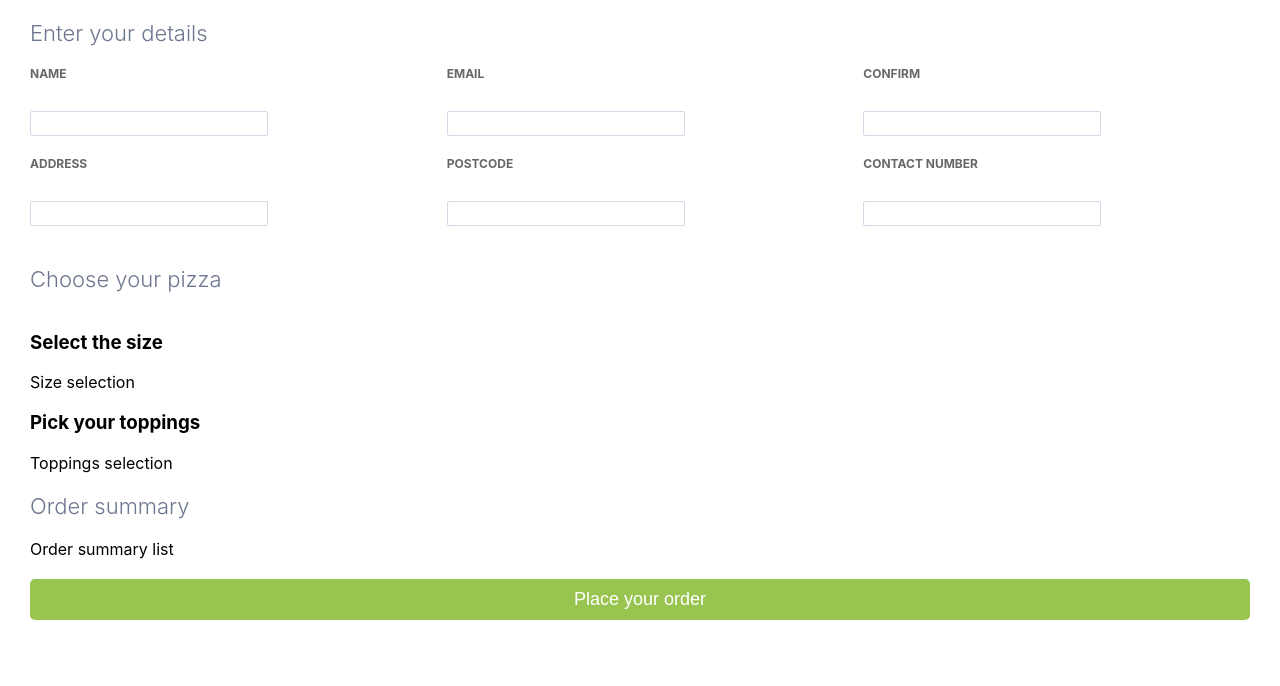
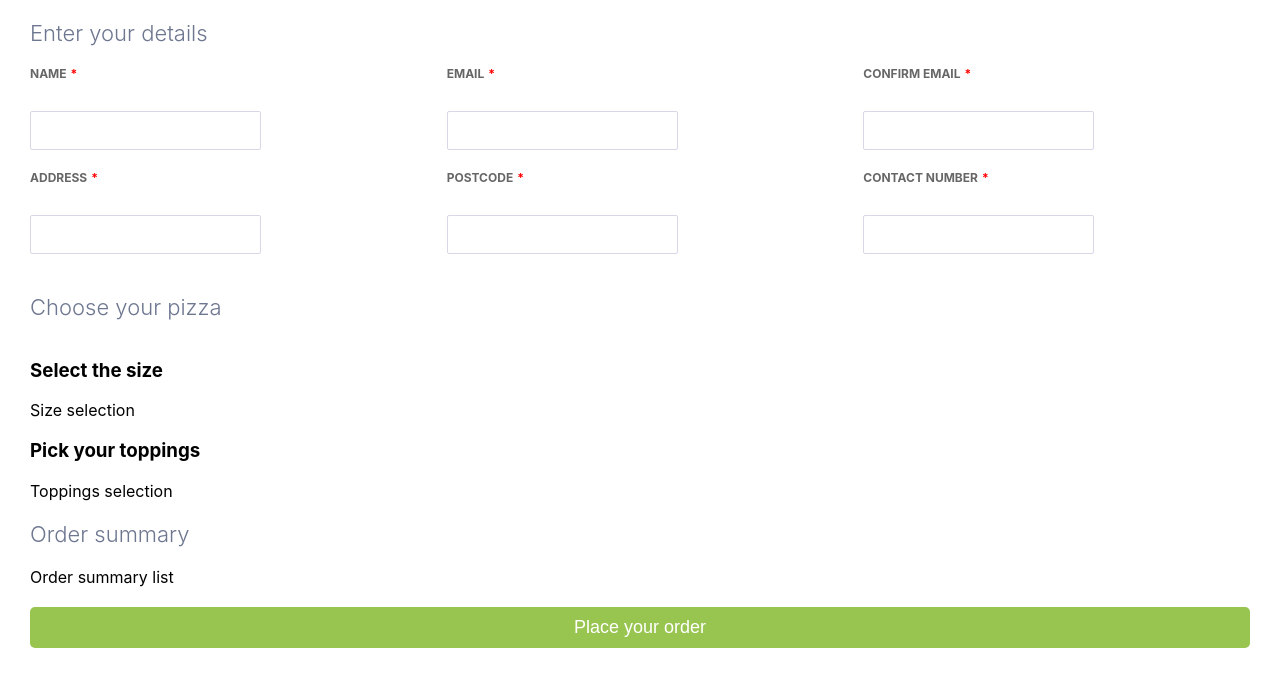
Before and after one commit to yujiawei427/react-pizza-order, a React (Create React App) app: page / in a window 1280 px wide. Shown: the top 686 px of the page. Built offline with nearby package versions, Linux system fonts and the light colour scheme.

Commit message:
Intriducing <EnterYourDetails />

```diff
--- a/src/components/EnterYourDetails/EnterYourDetails.jsx
+++ b/src/components/EnterYourDetails/EnterYourDetails.jsx
@@ -18,22 +18,22 @@ const EnterYourDetails = () => (
   <Section title="Enter your details">
     <Layout>
       <Item>
-        <Input label="NAME" />
+        <Input required label="NAME" />
       </Item>
       <Item>
-        <Input label="EMAIL" />
+        <Input required label="EMAIL" />
       </Item>
       <Item>
-        <Input label="CONFIRM" />
+        <Input required label="CONFIRM EMAIL" />
       </Item>
       <Item>
-        <Input label="ADDRESS" />
+        <Input required label="ADDRESS" />
       </Item>
       <Item>
-        <Input label="POSTCODE" />
+        <Input required label="POSTCODE" />
       </Item>
       <Item>
-        <Input label="CONTACT NUMBER" />
+        <Input required label="CONTACT NUMBER" />
       </Item>
     </Layout>
   </Section>
--- a/src/components/Input/Input.jsx
+++ b/src/components/Input/Input.jsx
@@ -18,24 +18,39 @@ const StyledInput = styled.input`
   background: #fff;
   border-radius: 2px;
   border: 1px solid #d7d7e7;
-  font-size: 18px;
+  font-size: 15px;
   outline: none;
+  padding: 10px 15px;
   color: rgba(0,0,0,0.8);
 `;
 
+const Required = styled.span`
+  color: red;
+  font-weight: 700;
+  margin-left: 0.25rem;
+`;
 
 const Input = ({
-  label
+  label,
+  required
 }) => (
   <Layout>
-    <Label>{label}</Label>
+    <Label>
+      {label}
+      {required && (<Required>*</Required>)}
+    </Label>
     <br />
     <StyledInput />
   </Layout>
 );
 
+Input.defaultProps = {
+  required: false,
+};
+
 Input.propTypes = {
   label: PropTypes.string.isRequired,
+  required: PropTypes.bool
 
 }
 
```
